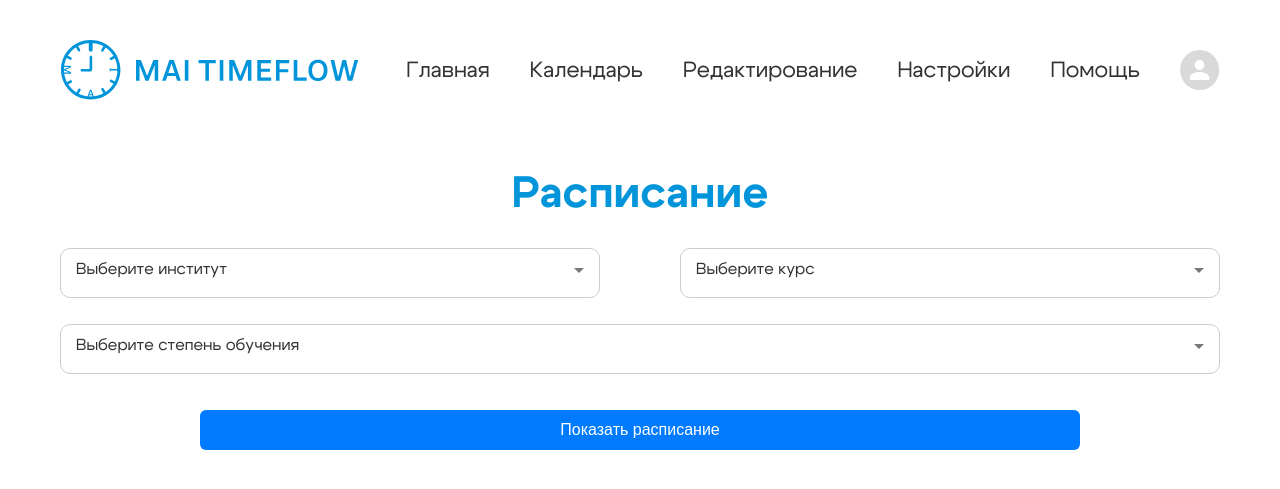
After one commit to DanderferKirill1/MAI-Timeflow, a Flask app: template frontend/templates/calendar.html in a window 1280 px wide. The commit adds this page. Shown: the top 489 px of the page. Run offline with Flask 3, Linux system fonts and the light colour scheme; the template is opened without the code that fills it, so the values that code supplies are empty.

Commit message:
+calendar.html css js

```diff
--- /dev/null
+++ b/frontend/templates/calendar.html
@@ -0,0 +1,90 @@
+<!DOCTYPE html>
+<html lang="ru">
+  <head>
+    <meta charset="UTF-8" />
+    <meta name="viewport" content="width=device-width, initial-scale=1" />
+    <title>MAI TimeFlow</title>
+    <link rel="stylesheet" href="static/css/style.css" />
+    <link rel="stylesheet" href="static/css/calendar.css" />
+  </head>
+  <body>
+    <div class="container">
+      <header>
+        <div class="header-content">
+          <div class="header-logo">
+            <img src="/assets/images/logo.svg" alt="MAI TimeFlow" />
+          </div>
+          <nav class="header-nav">
+            <a href="index2.html">Главная</a>
+            <a href="calendar.html">Календарь</a>
+            <a href="index.html">Редактирование</a>
+            <a href="settings.html">Настройки</a>
+            <a href="#">Помощь</a>
+            <a href="#" id="profile-button">
+              <img src="/assets/images/profile.svg" alt="Профиль" />
+            </a>
+            <div id="modal" class="hidden">
+              <div class="modal-content">
+                <button class="btn" id="profileBtn">Профиль</button>
+                <button class="btn" id="logoutBtn">Выйти</button>
+              </div>
+            </div>
+          </nav>
+        </div>
+      </header>
+
+      <main>
+        <h2>Расписание</h2>
+
+        <div class="selectors">
+          <div class="selectors-row">
+            <select id="institute-select" class="selectors-select">
+              <option value="">Выберите институт</option>
+              <option value="1">Институт №1</option>
+              <option value="2">Институт №2</option>
+              <option value="3">Институт №3</option>
+              <option value="4">Институт №4</option>
+              <option value="5">Институт №5</option>
+              <option value="6">Институт №6</option>
+              <option value="7">Институт №7</option>
+              <option value="8">Институт №8</option>
+            </select>
+
+            <select id="course-select" class="selectors-select">
+              <option value="">Выберите курс</option>
+              <option value="1">1 курс</option>
+              <option value="2">2 курс</option>
+              <option value="3">3 курс</option>
+              <option value="4">4 курс</option>
+            </select>
+          </div>
+
+          <div class="selectors-row">
+            <select id="degree-select" class="selectors-select">
+              <option value="">Выберите степень обучения</option>
+              <option value="Б">Бакалавриат</option>
+              <option value="С">Специалитет</option>
+              <option value="М">Магистратура</option>
+            </select>
+          </div>
+        </div>
+
+        <div id="groups-table" class="groups-table-container"></div>
+
+        <button class="show-timetable">Показать расписание</button>
+
+        <div id="timetable-wrapper" class="hidden">
+          <div class="week-grid" id="timetable"></div>
+          <div class="timetable-buttons">
+            <button class="timetable-btn">← Предыдущая неделя</button>
+            <button class="timetable-btn">Следующая неделя →</button>
+            <button class="timetable-btn">✏️ Редактировать расписание</button>
+          </div>
+        </div>
+      </main>
+    </div>
+
+    <script src="static/js/script.js"></script>
+    <script src="static/js/calendar.js"></script>
+  </body>
+</html>
--- a/frontend/templates/index.html
+++ b/frontend/templates/index.html
@@ -101,7 +101,7 @@
           Просматривайте расписание своей группы, синхронизируйте его с Google
           Calendar и получайте уведомления об изменениях.
         </p>
-        <button class="start">Начать</button>
+        <button class="start" id="openLoginModalBtn2">Начать</button>
         <img src="/assets/images/plane.svg" class="plane" alt="Самолётик" />
         <img src="/assets/images/stipple.svg" class="stipple" alt="Дымок" />
         <img src="/assets/images/stars.svg" class="stars" alt="Звёздочки" />
--- /dev/null
+++ b/public/static/css/calendar.css
@@ -0,0 +1,54 @@
+.container {
+  max-width: 1200px;
+  margin: 0 auto;
+  padding: 20px;
+  box-sizing: border-box;
+}
+.show-timetable {
+  margin-top: 20px;
+  padding: 10px 20px;
+  font-size: 16px;
+  background: #007bff;
+  color: white;
+  border: none;
+  border-radius: 6px;
+  cursor: pointer;
+}
+.week-grid {
+  display: grid;
+  grid-template-columns: repeat(auto-fit, minmax(220px, 1fr));
+  gap: 20px;
+  margin-top: 20px;
+}
+.day-card {
+  background: white;
+  border-radius: 12px;
+  box-shadow: 0 4px 12px rgba(0, 0, 0, 0.1);
+  padding: 16px;
+}
+.day-card h3 {
+  margin: 0 0 10px;
+  font-size: 18px;
+}
+.lesson {
+  font-size: 14px;
+  margin-bottom: 6px;
+}
+.timetable-buttons {
+  margin-top: 20px;
+  display: flex;
+  flex-wrap: wrap;
+  gap: 10px;
+}
+.timetable-btn {
+  background: #007bff;
+  color: white;
+  border: none;
+  padding: 10px 16px;
+  border-radius: 6px;
+  cursor: pointer;
+  font-size: 14px;
+}
+.hidden {
+  display: none;
+}
--- a/public/static/css/style.css
+++ b/public/static/css/style.css
@@ -1466,6 +1466,8 @@ select.profile-form-select {
   background-color: #1565c0;
 }
 
+/*calendar.html*/
+
 @media (max-width: 768px) {
   .mtf-profile-section-header {
     flex-direction: column;
--- a/public/static/js/script.js
+++ b/public/static/js/script.js
@@ -196,16 +196,37 @@ modal.addEventListener("mouseenter", () => {
 });
 
 document.addEventListener("DOMContentLoaded", () => {
-  const openLoginModalBtn = document.getElementById("openLoginModalBtn");
   const loginModal = document.getElementById("loginModal");
   const closeLoginModal = document.getElementById("closeLoginModal");
 
-  openLoginModalBtn.addEventListener("click", () => {
-    loginModal.classList.remove("hidden");
-  });
+  const openLoginModalBtn1 = document.getElementById("openLoginModalBtn"); // "Авторизироваться"
+  const openLoginModalBtn2 = document.getElementById("openLoginModalBtn2"); // "Начать"
 
-  closeLoginModal.addEventListener("click", () => {
-    loginModal.classList.add("hidden");
+  // Убедись, что обе кнопки существуют на странице
+  if (openLoginModalBtn1) {
+    openLoginModalBtn1.addEventListener("click", () => {
+      loginModal.classList.remove("hidden");
+    });
+  }
+
+  if (openLoginModalBtn2) {
+    openLoginModalBtn2.addEventListener("click", () => {
+      loginModal.classList.remove("hidden");
+    });
+  }
+
+  // Закрытие окна по кнопке
+  if (closeLoginModal) {
+    closeLoginModal.addEventListener("click", () => {
+      loginModal.classList.add("hidden");
+    });
+  }
+
+  // Закрытие окна по клику вне окна
+  window.addEventListener("click", (e) => {
+    if (e.target === loginModal) {
+      loginModal.classList.add("hidden");
+    }
   });
 
   const emailInput = document.getElementById("emailInput");
```
Also changed, not shown: frontend/templates/index2.html (+9 -5 lines), frontend/templates/index3.html (+4 -4 lines), frontend/templates/noti.html (+4 -4 lines), frontend/templates/safety.html (+4 -4 lines), frontend/templates/settings.html (+4 -4 lines), public/static/js/calendar.js (added, +82 -0 lines).
